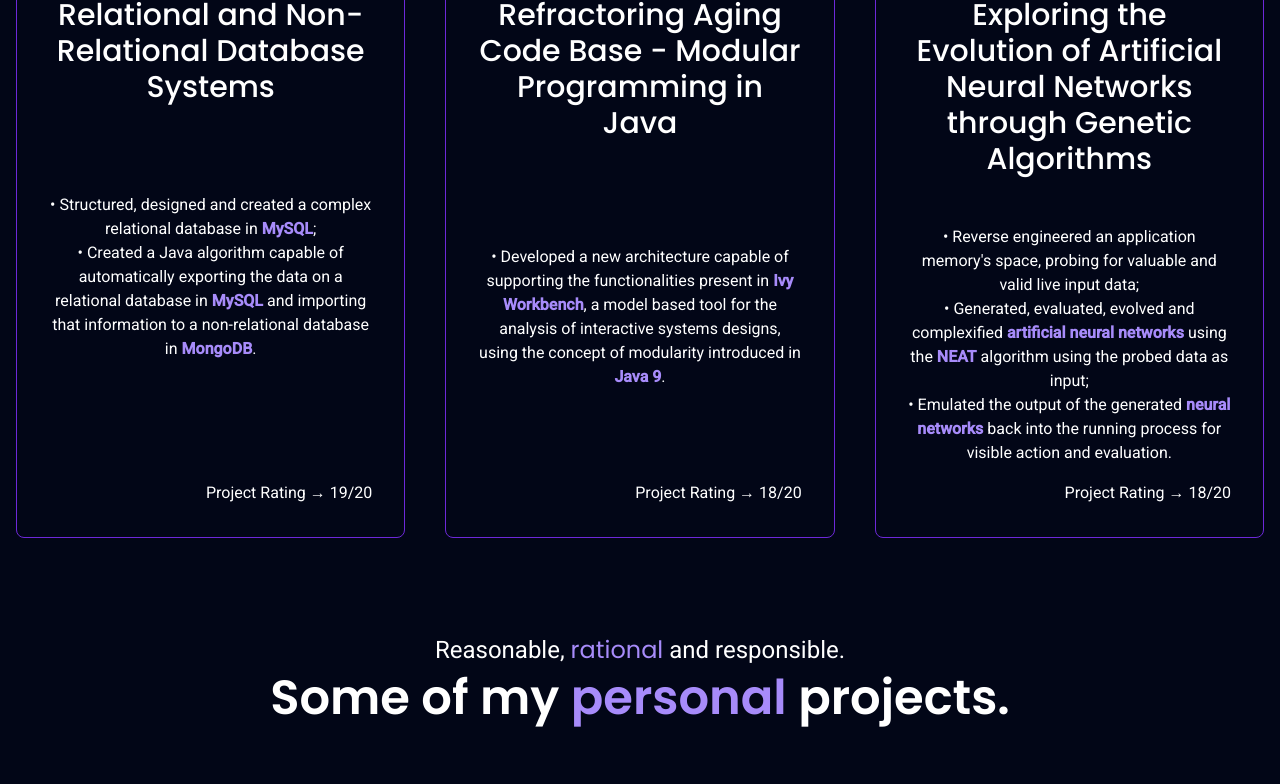
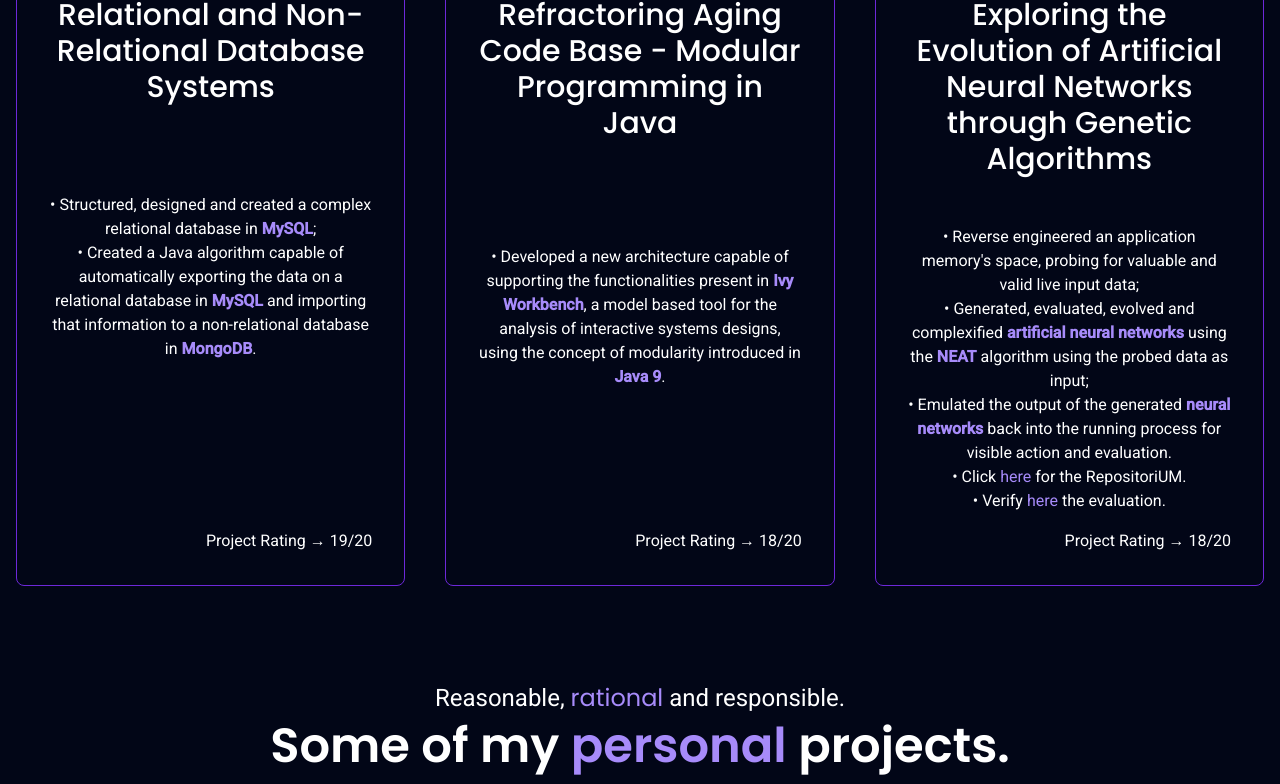
Before and after one commit to a73233/my-cv-site, a SvelteKit app: page / in a window 1280 px wide. Shown: the part 981-1765 px from the top of the page. Built offline with nearby package versions, Linux system fonts and the light colour scheme.

Commit message:
added a couple of links and a animation v2

```diff
--- a/src/components/Main.svelte
+++ b/src/components/Main.svelte
@@ -105,7 +105,7 @@
       <img
         src={"images/profile.png"}
         alt="Zetane Engine"
-        class="object-cover z-[2] max-h-[60vh]"
+        class="object-cover z-[2] max-h-[60vh] transition-transform duration-300 transform hover:scale-110 hover:-rotate-6"
       />
     </div>
     <!-- <div  class="flex p-0.5 relative max-w-[700px] w-full mx-auto">
@@ -192,6 +192,12 @@
             Emulated the output of the generated <strong class="text-violet-400"
               >neural networks</strong
             > back into the running process for visible action and evaluation.
+          </li>
+          <li>
+            Click <a href="https://repositorium.sdum.uminho.pt/handle/1822/92593" target="_blank" class="text-violet-400">here</a> for the RepositoriUM.
+          </li>
+          <li>
+            Verify <a href="http://cp.eng.uminho.pt/prova.aspx?id=7464" target="_blank" class="text-violet-400">here</a> the evaluation.
           </li>
         </ul>
       </Step>
```
